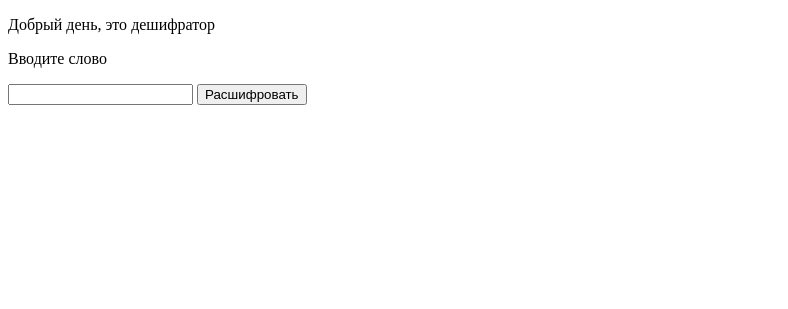
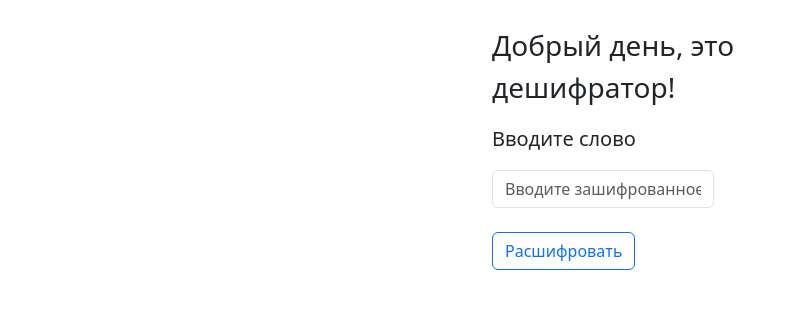
Before and after one commit to korchizhinskiy/cipher, a FastAPI app: page / in a window 1280 px wide. Shown: the top 309 px of the page, without its empty margins (0-788 px from the left). Run offline with FastAPI, Linux system fonts and the light colour scheme.

Commit message:
Add styles with Bootstrap5

```diff
--- a/app/template/cipher.html
+++ b/app/template/cipher.html
@@ -4,16 +4,17 @@
         <title>Главная страница</title>
         <meta charset="UTF-8">
         <meta name="viewport" content="width=device-width, initial-scale=1">
+        <link href="https://cdn.jsdelivr.net/npm/bootstrap@5.3.0-alpha1/dist/css/bootstrap.min.css" rel="stylesheet" integrity="sha384-GLhlTQ8iRABdZLl6O3oVMWSktQOp6b7In1Zl3/Jr59b6EGGoI1aFkw7cmDA6j6gD" crossorigin="anonymous">
     </head>
     <body>
         <div class="wrapper">
-            <div class="container">
-                <div class="form_container">
-                    <p>Добрый день, это <span class="decipher">дешифратор</span></p>
-                    <p>Вводите слово</p>
-                    <form class="form" action="post_cipher" method="post">
-                        <input class="cipher_input" name="cipher">
-                        <input class="cipher_button" type="submit" value="Расшифровать">
+            <div class="container w-25">
+                <div class="form_container pt-4">
+                    <p class="fs-3">Добрый день, это <span class="decipher">дешифратор</span>!</p>
+                    <p class="fs-5">Вводите слово</p>
+                    <form class="form" action="post_decipher" method="post">
+                        <input class="cipher_input form-control w-75" name="cipher" placeholder="Вводите зашифрованное слово">
+                        <button class="cipher_button btn btn-outline-primary mt-4" type="submit">Расшифровать</button>
                     </form>
                 </div>
             </div>
```
